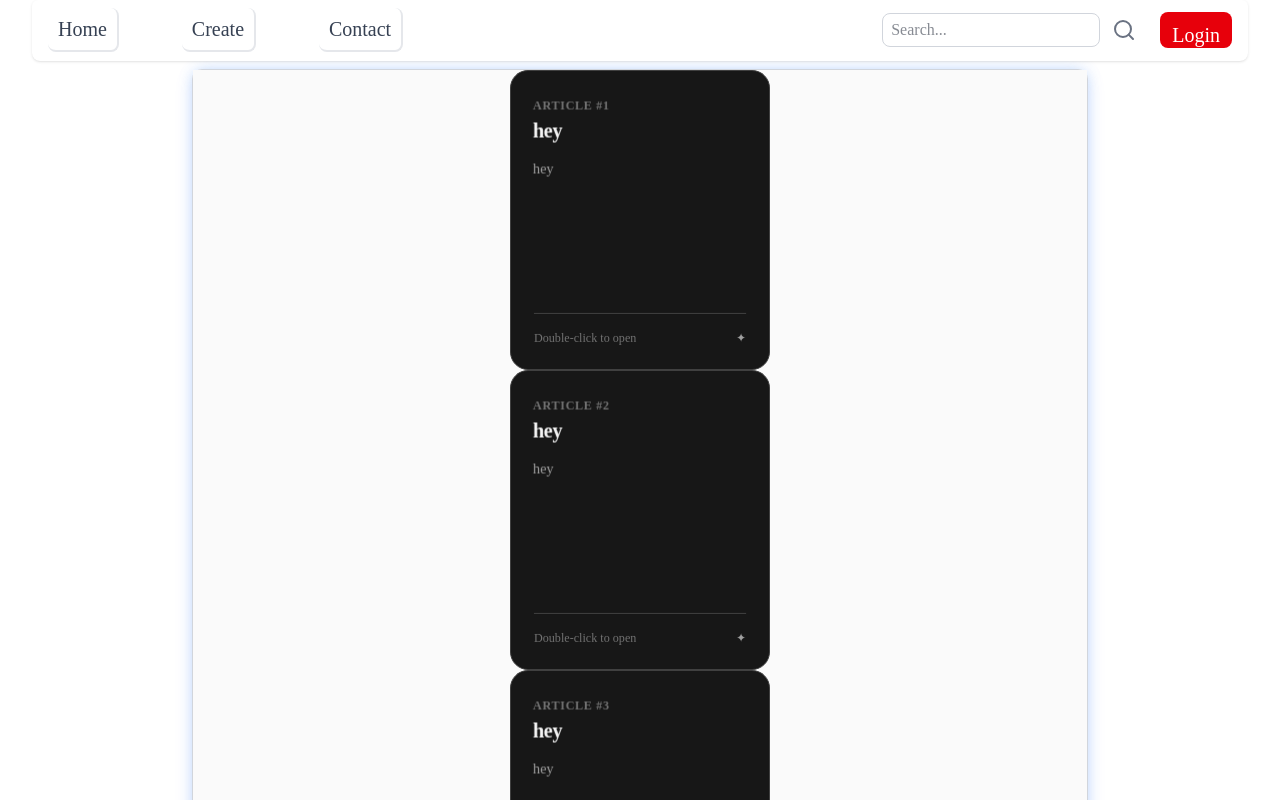
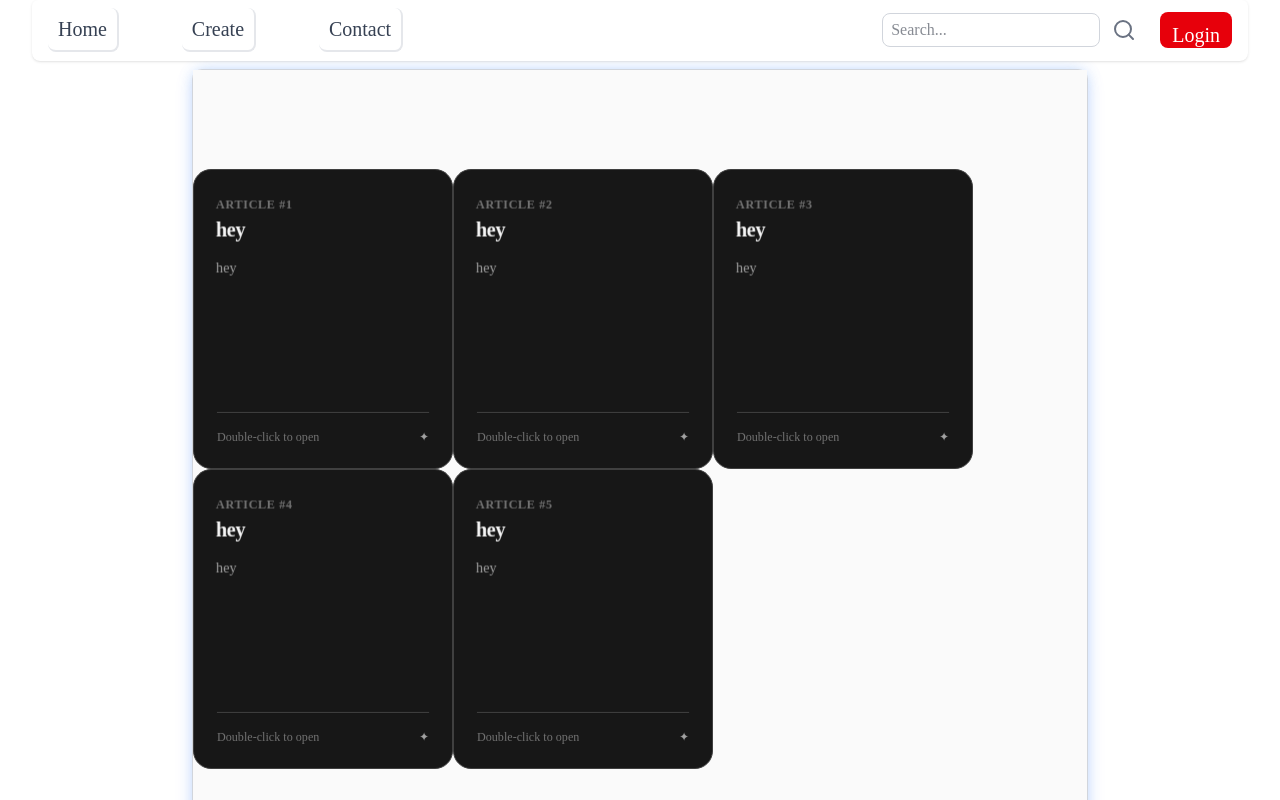
Before and after one commit to PREPMND/BlogMait, a Next.js app: page / in a window 1280 px wide. Shown: the top 800 px of the page. Built offline with nearby package versions, Linux system fonts and the light colour scheme.

Commit message:
Aug 6, 2026, 8:22 PM

```diff
--- a/app/post/[slug]/page.tsx
+++ b/app/post/[slug]/page.tsx
@@ -24,7 +24,7 @@ export default function PostDetail(){
         ]
     return(
         <>
-        <div className="">
+        <div className="flex flex-wrap">
             {Posts.map((post)=>(
                 <div key={post.id}>
                     <Perfect3DTiltCard title={post.title} description={post.description} slug={post.slug} id={post.id}/>
```
